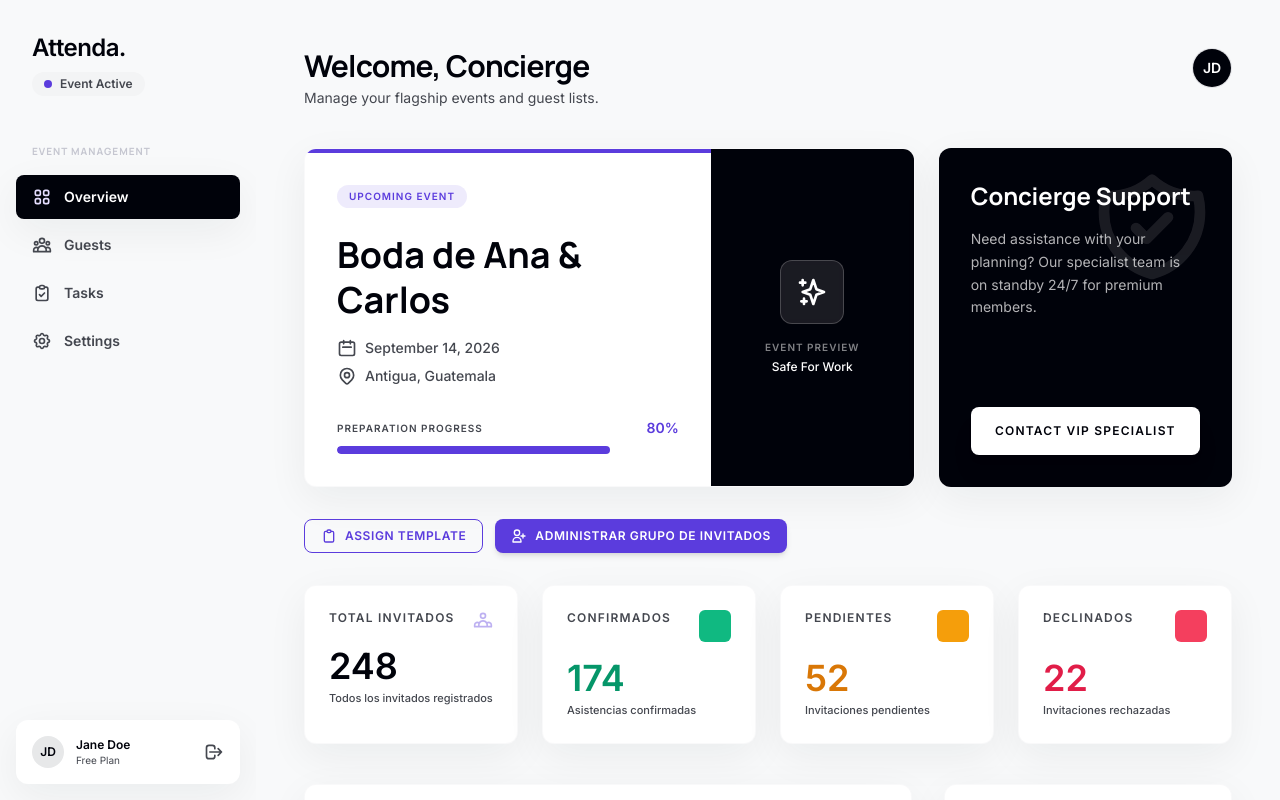
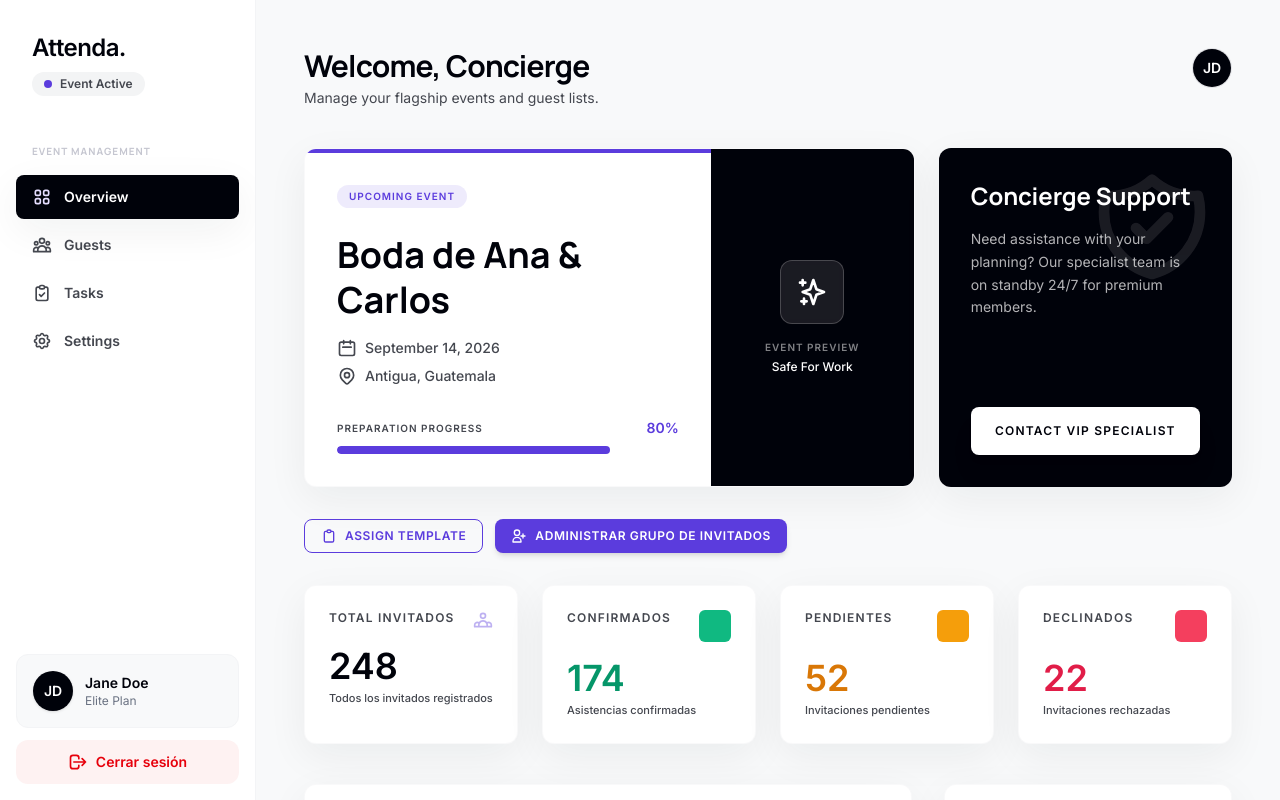
Before and after one commit to Adneil3004/attenda, a React (Vite) app in the folder frontend/: page /attenda/dashboard in a window 1280 px wide. Built offline with nearby package versions, Linux system fonts and the light colour scheme.

Commit message:
style: change sidebar background to white and emphasize logout button

```diff
--- a/frontend/src/components/dashboard/Sidebar.jsx
+++ b/frontend/src/components/dashboard/Sidebar.jsx
@@ -11,7 +11,7 @@ const Sidebar = () => {
   ];
 
   return (
-    <div className="w-64 h-screen bg-[var(--color-surface)] flex flex-col pt-8">
+    <div className="w-64 h-screen bg-white border-r border-gray-100 flex flex-col pt-8">
       <div className="px-8 flex-shrink-0">
         {/* We use structural padding to give the impression of a border without a hard line */}
         <Link to="/" className="text-2xl font-bold tracking-tight text-[var(--color-primary)]">
@@ -54,23 +54,23 @@ const Sidebar = () => {
         })}
       </nav>
 
-      <div className="p-4 mt-auto">
-        <div className="bg-[var(--color-surface-container-lowest)] rounded-xl p-4 flex items-center justify-between ambient-shadow">
-          <div className="flex items-center gap-3">
-            <div className="w-8 h-8 rounded-full bg-[var(--color-surface-container-high)] flex items-center justify-center font-bold text-[var(--color-primary)] text-xs">
+      <div className="p-4 mt-auto space-y-3">
+        <div className="bg-[#f8f9fa] rounded-xl p-4 flex items-center gap-3 border border-gray-100">
+          <div className="w-10 h-10 rounded-full bg-[var(--color-primary)] text-white flex items-center justify-center font-bold text-sm shadow-sm">
             JD
           </div>
-            <div className="flex flex-col">
-              <span className="text-xs font-bold text-[var(--color-primary)]">Jane Doe</span>
-              <span className="text-[10px] text-[var(--color-on-surface-variant)]">Free Plan</span>
+          <div className="flex flex-col overflow-hidden">
+            <span className="text-sm font-bold text-[var(--color-primary)] truncate">Jane Doe</span>
+            <span className="text-xs text-gray-500 truncate">Elite Plan</span>
           </div>
         </div>
-          <button className="text-[var(--color-on-surface-variant)] hover:text-[var(--color-primary)]">
+
+        <button className="w-full flex items-center justify-center gap-2 bg-red-50 hover:bg-red-100 text-red-600 px-4 py-3 rounded-xl text-sm font-bold transition-colors">
           <svg className="w-5 h-5" fill="none" viewBox="0 0 24 24" stroke="currentColor">
             <path strokeLinecap="round" strokeLinejoin="round" strokeWidth={2} d="M17 16l4-4m0 0l-4-4m4 4H7m6 4v1a3 3 0 01-3 3H6a3 3 0 01-3-3V7a3 3 0 013-3h4a3 3 0 013 3v1" />
           </svg>
+          Cerrar sesión
         </button>
-        </div>
       </div>
     </div>
   );
```
Lines whose indentation alone changed are shown as unchanged.
